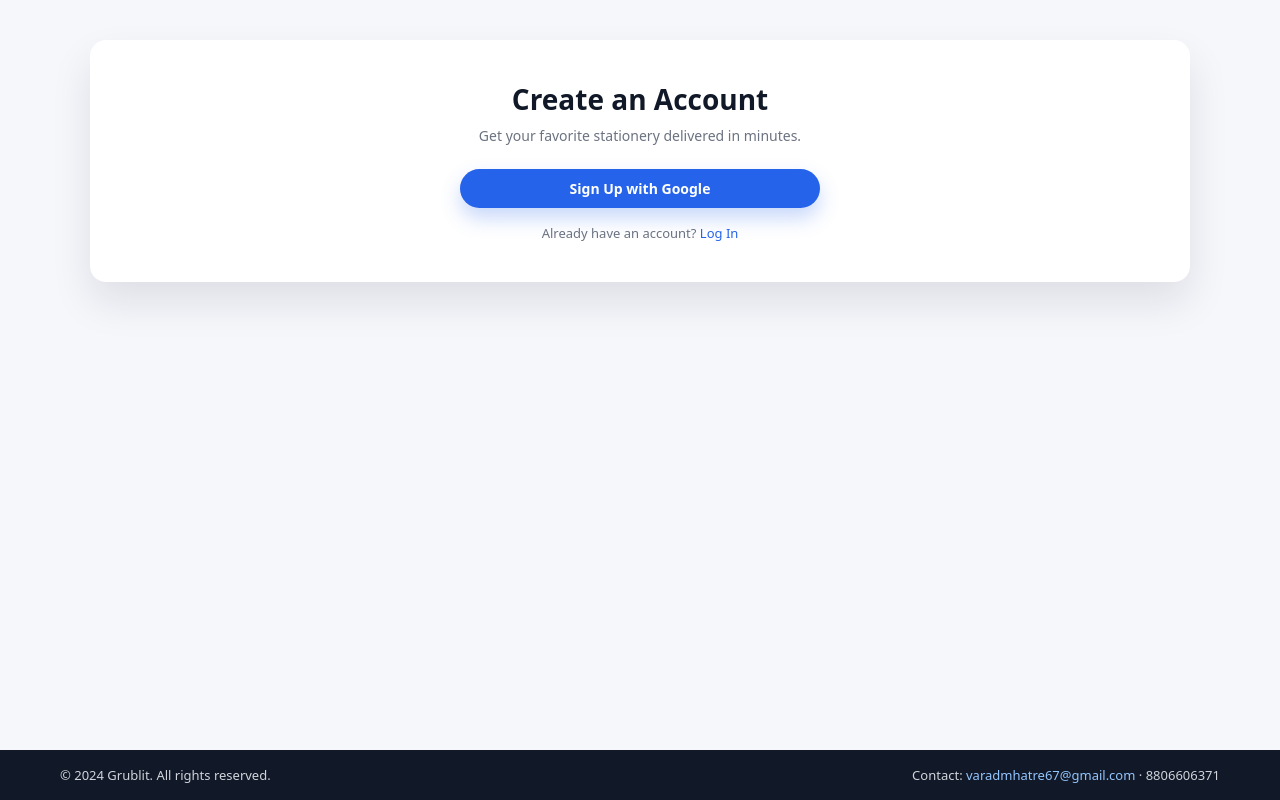
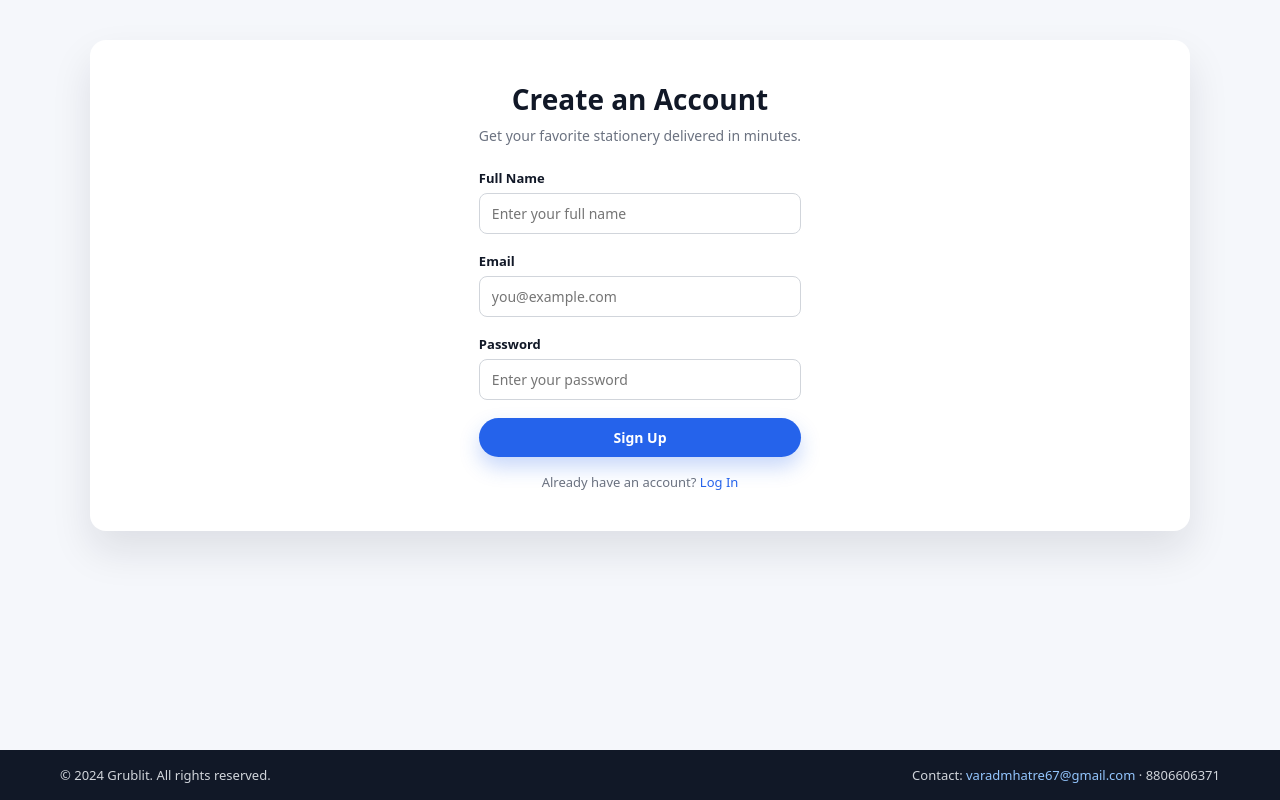
Before and after one commit to varadmhatre/GrubItNew, a plain HTML site: page signup.html in a window 1280 px wide. Drawn offline with Linux system fonts and the light colour scheme; no server answers.

Commit message:
Update signup.html

```diff
--- a/signup.html
+++ b/signup.html
@@ -9,21 +9,60 @@
   <div class="page-wrapper">
     <main class="main-content">
       <div class="auth-shell">
-        <div class="auth-panel" style="grid-column: span 2; text-align:center;">
-          <h1 class="auth-title">Create an Account</h1>
-          <p class="auth-subtitle">
+        <div class="auth-panel" style="grid-column: span 2; max-width:420px; margin:0 auto;">
+          <h1 class="auth-title" style="text-align:center;">Create an Account</h1>
+          <p class="auth-subtitle" style="text-align:center;">
             Get your favorite stationery delivered in minutes.
           </p>
 
-          <div style="max-width:360px;margin:0 auto;">
-            <button id="googleLoginBtn" class="btn btn-primary">
-              Sign Up with Google
+          <form id="signupForm">
+            <div class="form-group">
+              <label class="form-label" for="signupName">Full Name</label>
+              <div class="input-shell">
+                <input
+                  id="signupName"
+                  type="text"
+                  placeholder="Enter your full name"
+                  required
+                />
+              </div>
+            </div>
+
+            <div class="form-group">
+              <label class="form-label" for="signupEmail">Email</label>
+              <div class="input-shell">
+                <input
+                  id="signupEmail"
+                  type="email"
+                  placeholder="you@example.com"
+                  required
+                />
+              </div>
+            </div>
+
+            <div class="form-group">
+              <label class="form-label" for="signupPassword">Password</label>
+              <div class="input-shell">
+                <input
+                  id="signupPassword"
+                  type="password"
+                  placeholder="Enter your password"
+                  required
+                />
+              </div>
+            </div>
+
+            <div id="signupError" style="color:#dc2626; font-size:12px; margin-bottom:8px;"></div>
+
+            <button type="submit" class="btn btn-primary">
+              Sign Up
             </button>
-            <p class="auth-footer-text">
-              Already have an account?
-              <a class="link" href="index.html">Log In</a>
-            </p>
-          </div>
+          </form>
+
+          <p class="auth-footer-text" style="text-align:center;">
+            Already have an account?
+            <a href="index.html" class="link">Log In</a>
+          </p>
         </div>
       </div>
     </main>
@@ -47,8 +86,5 @@
   <script src="js/firebase-config.js"></script>
   <script src="js/auth.js"></script>
   <script src="js/app.js"></script>
-  <script>
-    requireAuth();
-  </script>
 </body>
 </html>
```
